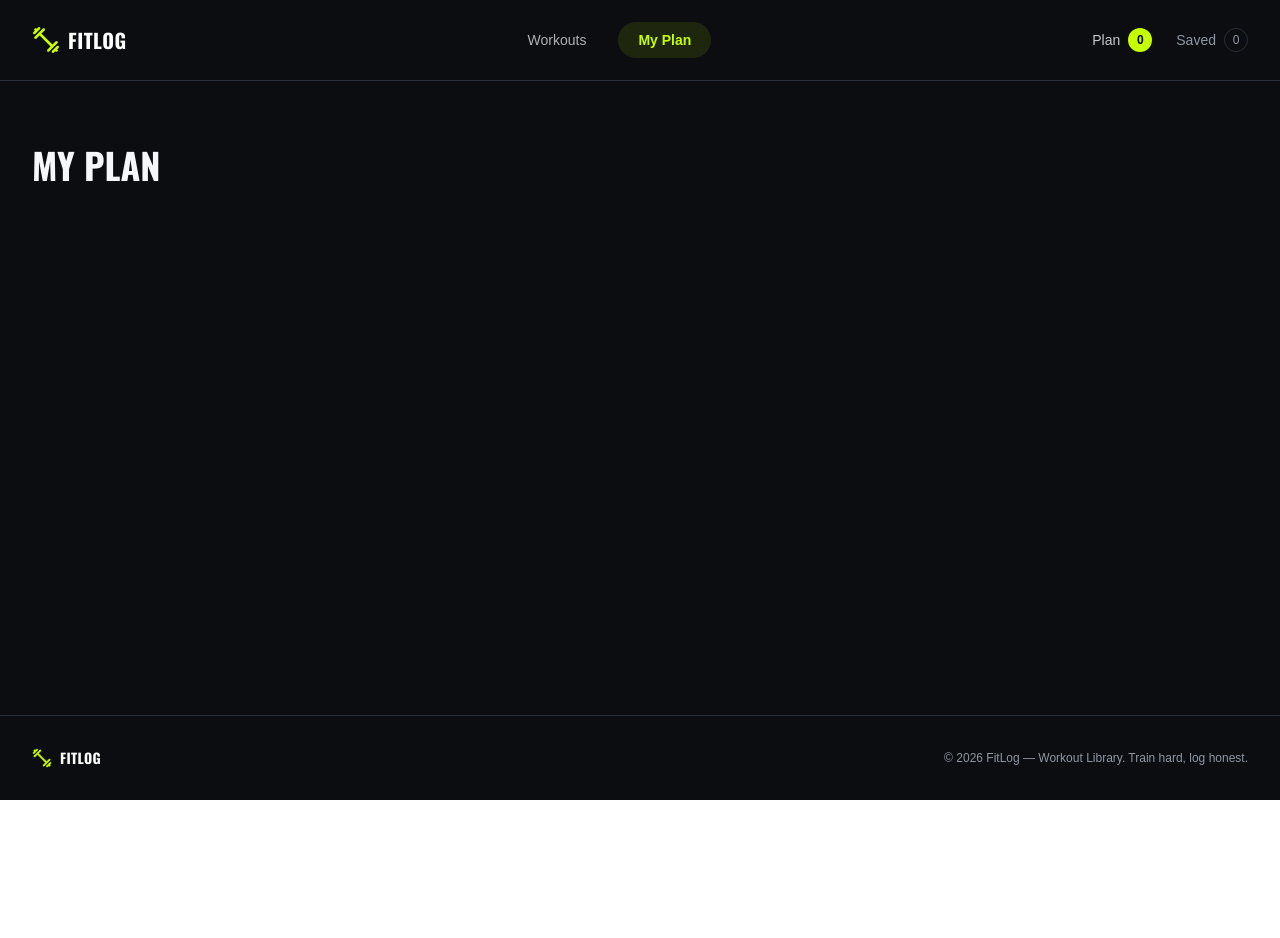
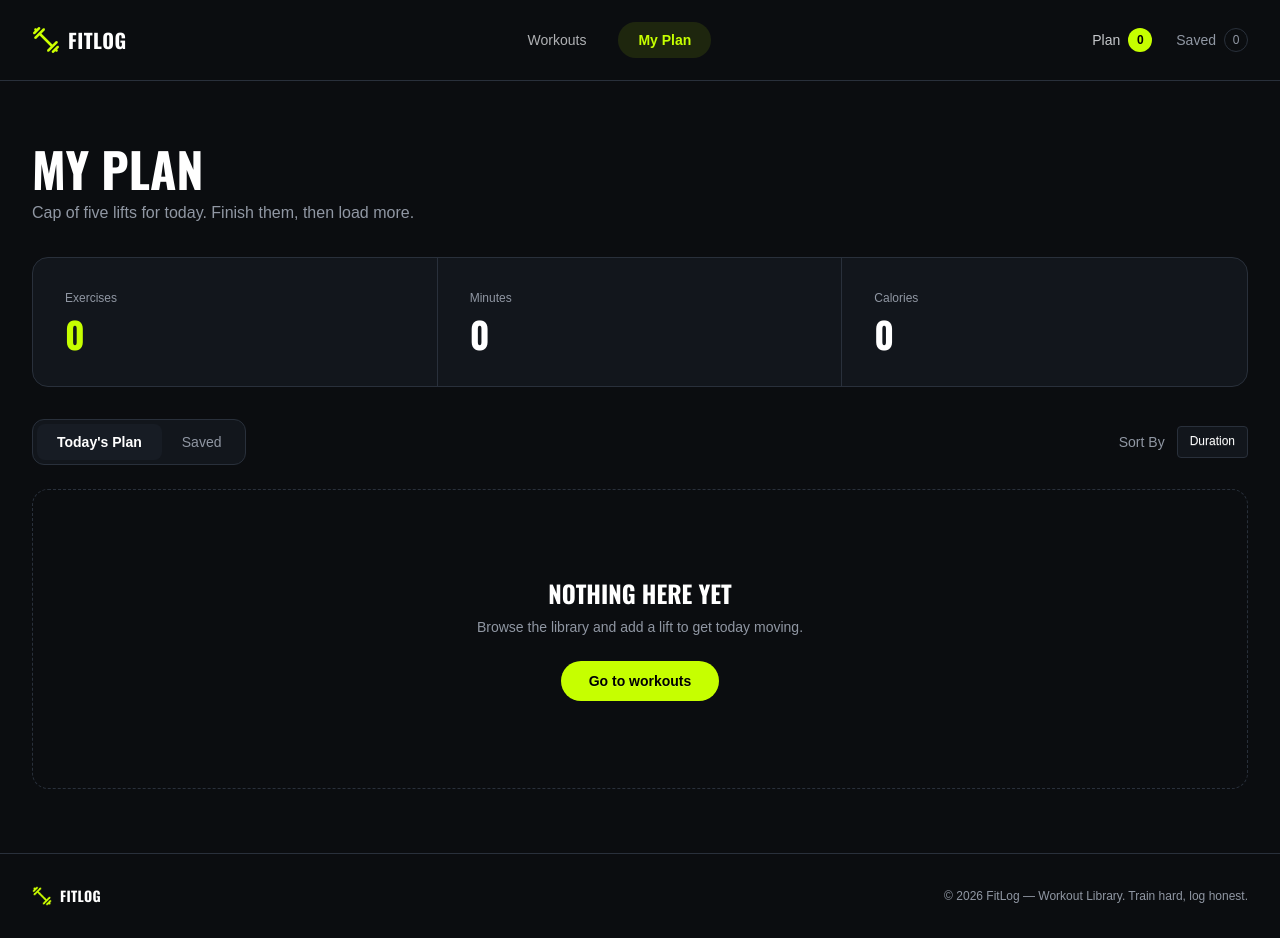
Before and after one commit to jonaedjoshim/Ph-Assignment-06-fit-log, a Next.js app: page /my-plan in a window 1280 px wide. Before the commit the page ends 800 px from the top, so only its background shows below. Built offline with nearby package versions, Linux system fonts and the light colour scheme.

Commit message:
feat: build my plan page and live metrics

```diff
--- /dev/null
+++ b/src/app/my-plan/loading.tsx
@@ -0,0 +1,17 @@
+export default function Loading() {
+    return (
+        <div
+            className="flex min-h-[60vh] items-center justify-center"
+            role="status"
+            aria-label="Loading workouts"
+        >
+            <div className="flex flex-col items-center gap-4">
+                <span className="loading loading-spinner loading-lg text-(--accent)" />
+
+                <p className="font-display uppercase tracking-wider text-(--muted)">
+                    Loading workouts...
+                </p>
+            </div>
+        </div>
+    );
+}
--- a/src/app/my-plan/page.tsx
+++ b/src/app/my-plan/page.tsx
@@ -1,15 +1,25 @@
 import type { Metadata } from "next";
+import PlanContent from "@/components/plan/PlanContent";
 
 export const metadata: Metadata = {
     title: "My Plan",
+    description: "Manage today's workout plan and saved exercises.",
 };
 
 export default function MyPlanPage() {
     return (
-        <section className="py-16">
-            <h1 className="font-display text-4xl font-bold uppercase">
-                My Plan
-            </h1>
+        <section className="py-12 sm:py-16">
+            <div className="mb-8">
+                <h1 className="font-display text-4xl font-bold uppercase text-white sm:text-5xl">
+                    My Plan
+                </h1>
+
+                <p className="mt-2 text-sm text-(--muted) sm:text-base">
+                    Cap of five lifts for today. Finish them, then load more.
+                </p>
+            </div>
+
+            <PlanContent />
         </section>
     );
 }
--- /dev/null
+++ b/src/components/plan/EmptyPlan.tsx
@@ -0,0 +1,22 @@
+import Link from "next/link";
+
+export default function EmptyPlan() {
+    return (
+        <div className="flex min-h-75 flex-col items-center justify-center rounded-2xl border border-dashed border-[var(--border)] px-6 py-16 text-center">
+            <h2 className="font-display text-2xl font-bold uppercase text-white">
+                Nothing Here Yet
+            </h2>
+
+            <p className="mt-2 text-sm text-(--muted)">
+                Browse the library and add a lift to get today moving.
+            </p>
+
+            <Link
+                href="/#library"
+                className="btn mt-6 rounded-full border-none bg-(--accent) px-7 font-bold text-black shadow-none hover:bg-[#b5eb00]"
+            >
+                Go to workouts
+            </Link>
+        </div>
+    );
+}
--- /dev/null
+++ b/src/components/plan/PlanContent.tsx
@@ -0,0 +1,83 @@
+"use client";
+
+import { useState } from "react";
+import EmptyPlan from "./EmptyPlan";
+import PlanMetrics from "./PlanMetrics";
+import PlanWorkoutCard from "./PlanWorkoutCard";
+import { useWorkoutList } from "@/lib/use-workout-list";
+
+type ActiveTab = "plan" | "saved";
+
+export default function PlanContent() {
+    const [activeTab, setActiveTab] = useState<ActiveTab>("plan");
+
+    const plan = useWorkoutList("plan");
+    const saved = useWorkoutList("saved");
+
+    const displayedWorkouts = activeTab === "plan" ? plan : saved;
+
+    return (
+        <>
+            <PlanMetrics workouts={plan} />
+
+            <div className="mt-8 flex flex-col gap-5 sm:flex-row sm:items-center sm:justify-between">
+                <div
+                    role="tablist"
+                    aria-label="Workout lists"
+                    className="inline-flex w-fit rounded-xl border border-(--border) bg-(--surface) p-1"
+                >
+                    <button
+                        type="button"
+                        role="tab"
+                        aria-selected={activeTab === "plan"}
+                        onClick={() => setActiveTab("plan")}
+                        className={`rounded-lg px-5 py-2 text-sm transition ${activeTab === "plan"
+                                ? "bg-(--surface-light) font-semibold text-white"
+                                : "text-(--muted)"
+                            }`}
+                    >
+                        Today&apos;s Plan
+                    </button>
+
+                    <button
+                        type="button"
+                        role="tab"
+                        aria-selected={activeTab === "saved"}
+                        onClick={() => setActiveTab("saved")}
+                        className={`rounded-lg px-5 py-2 text-sm transition ${activeTab === "saved"
+                                ? "bg-(--surface-light) font-semibold text-white"
+                                : "text-(--muted)"
+                            }`}
+                    >
+                        Saved
+                    </button>
+                </div>
+
+                <div className="flex items-center gap-3 text-sm">
+                    <span className="text-(--muted)">Sort By</span>
+
+                    <button
+                        type="button"
+                        className="btn btn-sm border border-(--border) bg-(--surface) font-normal text-white shadow-none"
+                    >
+                        Duration
+                    </button>
+                </div>
+            </div>
+
+            <div className="mt-6 space-y-4">
+                {displayedWorkouts.length > 0 ? (
+                    displayedWorkouts.map((workout) => (
+                        <PlanWorkoutCard
+                            key={workout.id}
+                            workout={workout}
+                            showDoneAction={activeTab === "plan"}
+                        />
+                    ))
+                ) : (
+                    <EmptyPlan />
+                )}
+            </div>
+        </>
+    );
+}
--- /dev/null
+++ b/src/components/plan/PlanMetrics.tsx
@@ -0,0 +1,58 @@
+import type { Workout } from "@/types/workout";
+
+type PlanMetricsProps = {
+    workouts: Workout[];
+};
+
+export default function PlanMetrics({ workouts }: PlanMetricsProps) {
+    const minutes = workouts.reduce(
+        (total, workout) => total + workout.duration,
+        0,
+    );
+
+    const calories = workouts.reduce(
+        (total, workout) => total + workout.caloriesBurned,
+        0,
+    );
+
+    const metrics = [
+        {
+            label: "Exercises",
+            value: workouts.length,
+            accent: true,
+        },
+        {
+            label: "Minutes",
+            value: minutes,
+            accent: false,
+        },
+        {
+            label: "Calories",
+            value: calories,
+            accent: false,
+        },
+    ];
+
+    return (
+        <div className="grid overflow-hidden rounded-2xl border border-(--border) bg-(--surface) sm:grid-cols-3">
+            {metrics.map((metric, index) => (
+                <div
+                    key={metric.label}
+                    className={`px-6 py-8 sm:px-8 ${index !== metrics.length - 1
+                        ? "border-b border-(--border) sm:border-b-0 sm:border-r"
+                        : ""
+                        }`}
+                >
+                    <p className="text-xs text-(--muted)">{metric.label}</p>
+
+                    <p
+                        className={`font-display mt-2 text-4xl font-bold ${metric.accent ? "text-(--accent)" : "text-white"
+                            }`}
+                    >
+                        {metric.value}
+                    </p>
+                </div>
+            ))}
+        </div>
+    );
+}
--- /dev/null
+++ b/src/components/plan/PlanWorkoutCard.tsx
@@ -0,0 +1,74 @@
+import Image from "next/image";
+import Link from "next/link";
+import { FiCheck, FiX } from "react-icons/fi";
+import WorkoutStats from "@/components/workouts/WorkoutStats";
+import type { Workout } from "@/types/workout";
+
+type PlanWorkoutCardProps = {
+    workout: Workout;
+    showDoneAction?: boolean;
+};
+
+export default function PlanWorkoutCard({
+    workout,
+    showDoneAction = false,
+}: PlanWorkoutCardProps) {
+    return (
+        <article className="flex flex-col gap-5 rounded-2xl border border-(--border) bg-(--surface) p-4 sm:flex-row sm:items-center">
+            <div className="relative h-32 w-full shrink-0 overflow-hidden rounded-xl sm:h-24 sm:w-36">
+                <Image
+                    src={workout.image}
+                    alt={workout.name}
+                    fill
+                    sizes="(max-width: 640px) 100vw, 144px"
+                    className="object-cover"
+                />
+            </div>
+
+            <div className="min-w-0 flex-1">
+                <h2 className="font-display text-xl font-bold uppercase text-white">
+                    {workout.name}
+                </h2>
+
+                <p className="mt-1 text-sm text-(--muted)">
+                    {workout.equipment}
+                </p>
+
+                <div className="mt-3">
+                    <WorkoutStats
+                        duration={workout.duration}
+                        calories={workout.caloriesBurned}
+                        rating={workout.rating}
+                    />
+                </div>
+            </div>
+
+            <div className="flex flex-wrap items-center gap-3 sm:justify-end">
+                <Link
+                    href={`/workouts/${workout.id}`}
+                    className="btn btn-sm rounded-full border border-(--border) bg-transparent px-5 font-normal text-white shadow-none hover:bg-(--surface-light)"
+                >
+                    View Details
+                </Link>
+
+                {showDoneAction && (
+                    <button
+                        type="button"
+                        className="btn btn-sm rounded-full border-none bg-(--accent) px-5 font-bold text-black shadow-none hover:bg-[#b5eb00]"
+                    >
+                        <FiCheck className="size-4" aria-hidden="true" />
+                        Mark as Done
+                    </button>
+                )}
+
+                <button
+                    type="button"
+                    aria-label={`Remove ${workout.name}`}
+                    className="btn btn-sm btn-square btn-ghost text-(--muted) hover:text-white"
+                >
+                    <FiX className="size-5" aria-hidden="true" />
+                </button>
+            </div>
+        </article>
+    );
+}
```
